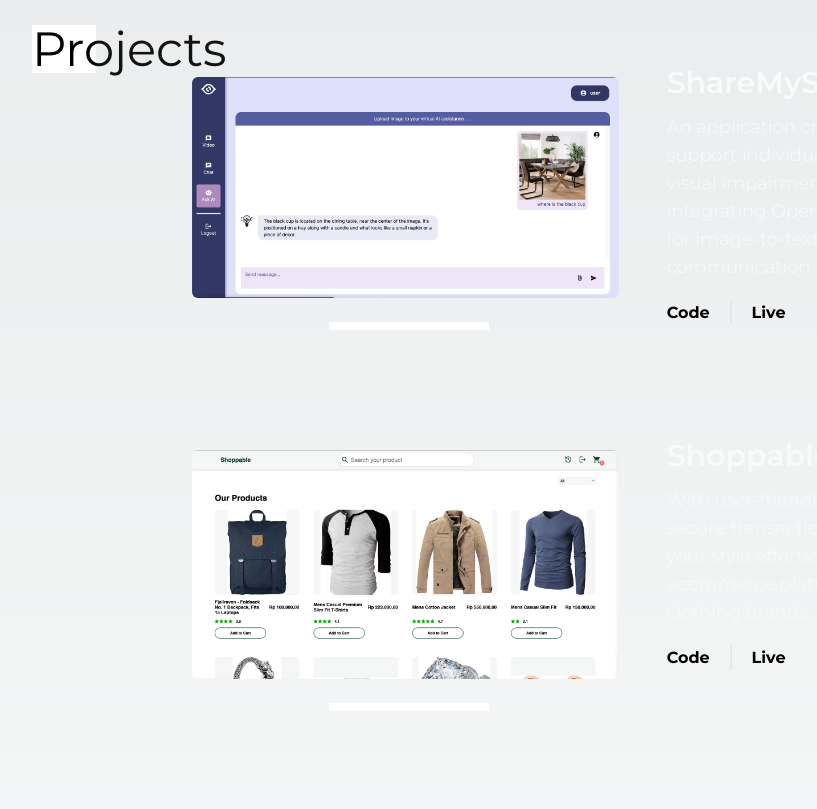
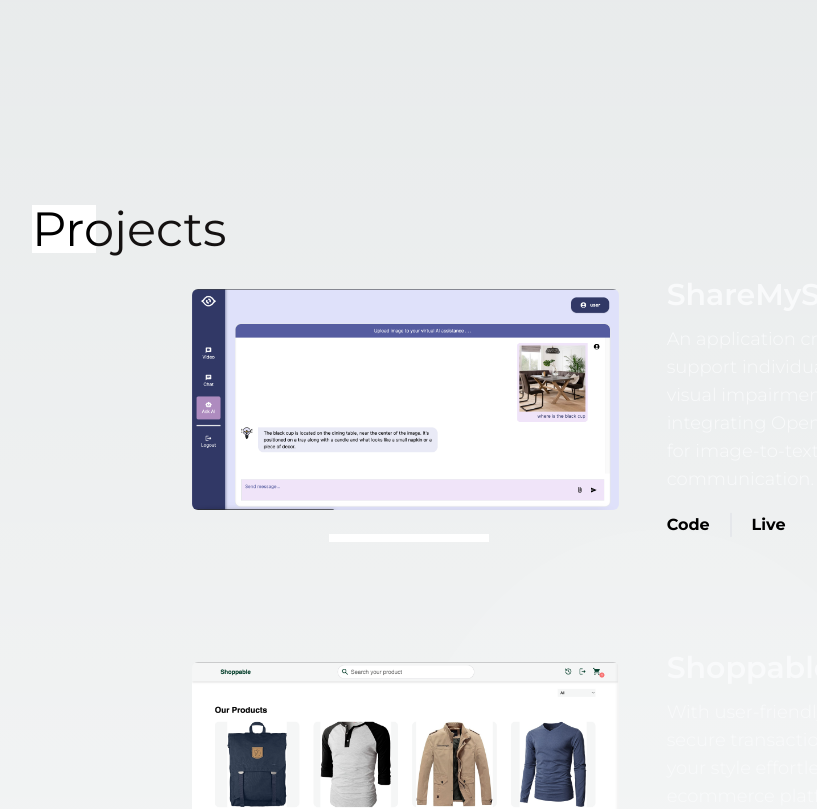
Before and after one commit to BryMat24/Personal-Website-V2, a Next.js app in the folder personal-website/: page / in a window 1280 px wide. Shown: the part 1713-2522 px from the top of the page, without its empty margins (128-945 px from the left). Built offline with nearby package versions, Linux system fonts and the light colour scheme.

Commit message:
style: add blob

```diff
--- a/personal-website/src/app/globals.css
+++ b/personal-website/src/app/globals.css
@@ -24,6 +24,7 @@
             rgb(var(--background-end-rgb))
         )
         rgb(var(--background-start-rgb));
+    overflow-x: hidden;
 }
 
 .about-section {
@@ -52,3 +53,42 @@
     left: -40px;
     top: 8px;
 }
+
+.blob {
+    position: absolute;
+    top: 0;
+    left: 0;
+    fill: white;
+    width: 50vmax;
+    z-index: -1;
+    opacity: 0.1;
+    animation: move 10s ease-in-out infinite;
+    transform-origin: 50% 50%;
+}
+
+@keyframes move {
+    0% {
+        transform: scale(1) translate(10px, -30px);
+    }
+    38% {
+        transform: scale(0.8, 1) translate(80vw, 30vh) rotate(160deg);
+    }
+    40% {
+        transform: scale(0.8, 1) translate(80vw, 30vh) rotate(160deg);
+    }
+    78% {
+        transform: scale(1.3) translate(0vw, 50vh) rotate(-20deg);
+    }
+    80% {
+        transform: scale(1.3) translate(0vw, 50vh) rotate(-20deg);
+    }
+    100% {
+        transform: scale(1) translate(10px, -30px);
+    }
+}
+
+.triangle {
+    border-left: 50px solid transparent;
+    border-right: 50px solid transparent;
+    border-top: 90px solid rgb(255, 255, 255);
+}
--- a/personal-website/src/app/page.tsx
+++ b/personal-website/src/app/page.tsx
@@ -1,14 +1,21 @@
 import Hero from "@/components/Hero";
 import About from "@/components/About";
 import Project from "@/components/Project";
-import Cursor from "@/components/cursor";
+import Footer from "@/components/Footer";
 
 export default function Home() {
+    const blobStyle = {
+        "--time": "20s",
+        "--amount": 5,
+        "--fill": "white",
+    };
+
     return (
         <div>
             <Hero />
             <About />
             <Project />
+            <Footer />
         </div>
     );
 }
--- /dev/null
+++ b/personal-website/src/components/Footer/index.tsx
@@ -0,0 +1,21 @@
+import { FunctionComponent } from "react";
+
+const Footer: FunctionComponent = () => {
+    return (
+        <>
+            <div className="w-48 h-1 relative z-10 m-auto bg-black"></div>
+            <div className=" w-48 h-1 relative z-10 m-auto top-2 bg-dark-bg"></div>
+            <div className=" w-48 h-1 relative z-10 m-auto top-4 bg-dark-bg"></div>
+            <div
+                aria-label="Triangle that gets lower as the user scrolls down"
+                className="w-0 h-0 triangle m-auto relative bottom-10 blend-difference duration-700"
+                style={{
+                    opacity: 1,
+                    transform: "translateY(-11.3054px) translateZ(0px)",
+                }}
+            ></div>
+        </>
+    );
+};
+
+export default Footer;
--- a/personal-website/src/components/Hero/index.tsx
+++ b/personal-website/src/components/Hero/index.tsx
@@ -1,16 +1,15 @@
 import { FunctionComponent } from "react";
 import Header from "./header";
 
-interface Props {}
-
-const Hero: FunctionComponent<Props> = () => {
+const Hero: FunctionComponent = () => {
     return (
+        <>
             <header className="mx-8 min-h-12 md:w-9/12 md:m-auto lg:mt-8 my-4 lg:mb-0 lg:min-h-screen xxl:min-h-0 xxl:mb-12">
                 <Header />
                 <div className="flex flex-col w-10/12 lg:w-7/12 lg:mt-5 relative">
                     <div className="overflow-hidden mb-6 lg:text-7xl w-min">
                         <h1
-                        className="lg:text-8xl md:text-7xl blockf font-semibold"
+                            className="lg:text-8xl md:text-7xl blockf font-semibold mix-blend-difference"
                             style={{ lineHeight: 1.15 }}
                         >
                             Bryan M Rustardy
@@ -22,8 +21,8 @@
                                 className="text-dark-primary my-2 md:text-4xl lg:text-5xl block font-light"
                                 style={{ lineHeight: 1.2 }}
                             >
-                            Hi, I'm Bryan! I like creating clean, responsive and
-                            functional web apps.
+                                Hi, I'm Bryan! I like creating clean, responsive
+                                and functional web apps.
                             </h2>
                         </div>
                         <div className="w-32 my-1 h-1 bg-dark-secondary mt-5 lg:h-2 lg:w-1/2"></div>
@@ -31,6 +30,7 @@
                 </div>
                 <div className="w-[300px] h-2 my-1 bg-white mt-1"></div>
             </header>
+        </>
     );
 };
 
--- a/personal-website/src/components/Project/index.tsx
+++ b/personal-website/src/components/Project/index.tsx
@@ -1,14 +1,17 @@
 import React, { FunctionComponent } from "react";
 import SectionHeading from "../sectionHeading";
 import ProjectDisplay from "./project";
+import Blob from "../blob";
 
 const Project: FunctionComponent = () => {
     return (
-        <section className="flex flex-col mx-8 my-4 mt-7 bg-dark-bg duration-700 md:w-9/12 md:m-auto">
+        <div className="relative">
+            <Blob />
+            <section className="flex flex-col duration-700 md:w-9/12 md:m-auto md:mt-[180px]">
                 <div className="flex my-5 mb-3 lg:mt-0 overflow-hidden bg-dark-bg duration-700 relative py-2">
                     <SectionHeading title="Projects" type="left" />
                 </div>
-            <div>
+                <div className="mt-8">
                     <ProjectDisplay
                         title="ShareMySight"
                         description="An application crafted to support individuals with visual impairments by integrating OpenAI ChatBot for image-to-text communication."
@@ -31,6 +34,7 @@
                     />
                 </div>
             </section>
+        </div>
     );
 };
 
--- /dev/null
+++ b/personal-website/src/components/blob.tsx
@@ -0,0 +1,18 @@
+import React, { FunctionComponent } from "react";
+
+const Blob: FunctionComponent = () => {
+    return (
+        <div className="blob">
+            <svg
+                xmlnsXlink="http://www.w3.org/1999/xlink"
+                version="1.1"
+                xmlns="http://www.w3.org/2000/svg"
+                viewBox="0 0 310 350"
+            >
+                <path d="M156.4,339.5c31.8-2.5,59.4-26.8,80.2-48.5c28.3-29.5,40.5-47,56.1-85.1c14-34.3,20.7-75.6,2.3-111  c-18.1-34.8-55.7-58-90.4-72.3c-11.7-4.8-24.1-8.8-36.8-11.5l-0.9-0.9l-0.6,0.6c-27.7-5.8-56.6-6-82.4,3c-38.8,13.6-64,48.8-66.8,90.3c-3,43.9,17.8,88.3,33.7,128.8c5.3,13.5,10.4,27.1,14.9,40.9C77.5,309.9,111,343,156.4,339.5z" />
+            </svg>
+        </div>
+    );
+};
+
+export default Blob;
```
Lines whose indentation alone changed are shown as unchanged.
